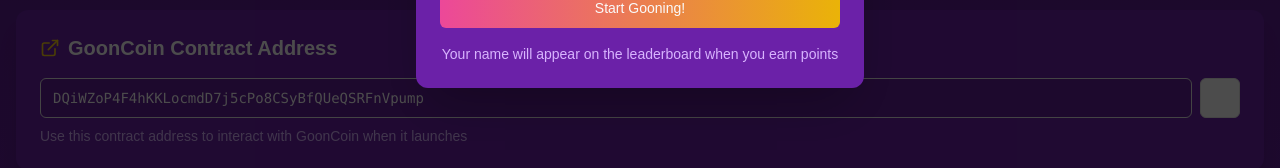
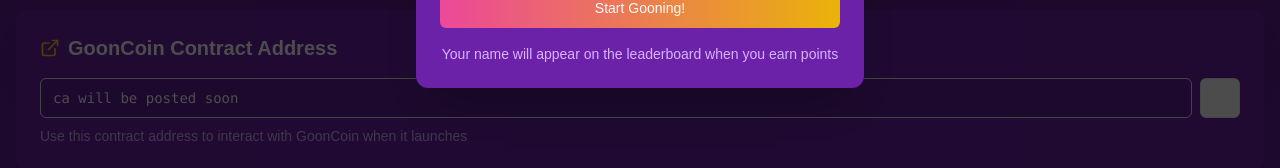
Before and after one commit to Ahmad-22dev/OnlyGoon, a Next.js app: page / in a window 1280 px wide. Shown: the part 446-614 px from the top of the page. Built offline with nearby package versions, Linux system fonts and the light colour scheme.

Commit message:
Update contract-address-display.tsx

```diff
--- a/components/contract-address-display.tsx
+++ b/components/contract-address-display.tsx
@@ -11,7 +11,7 @@ export function ContractAddressDisplay() {
   const { toast } = useToast()
 
   // This will be replaced with the actual contract address when provided
-  const contractAddress = "DQiWZoP4F4hKKLocmdD7j5cPo8CSyBfQUeQSRFnVpump"
+  const contractAddress = "ca will be posted soon"
 
   const handleCopy = () => {
     navigator.clipboard.writeText(contractAddress)
```
